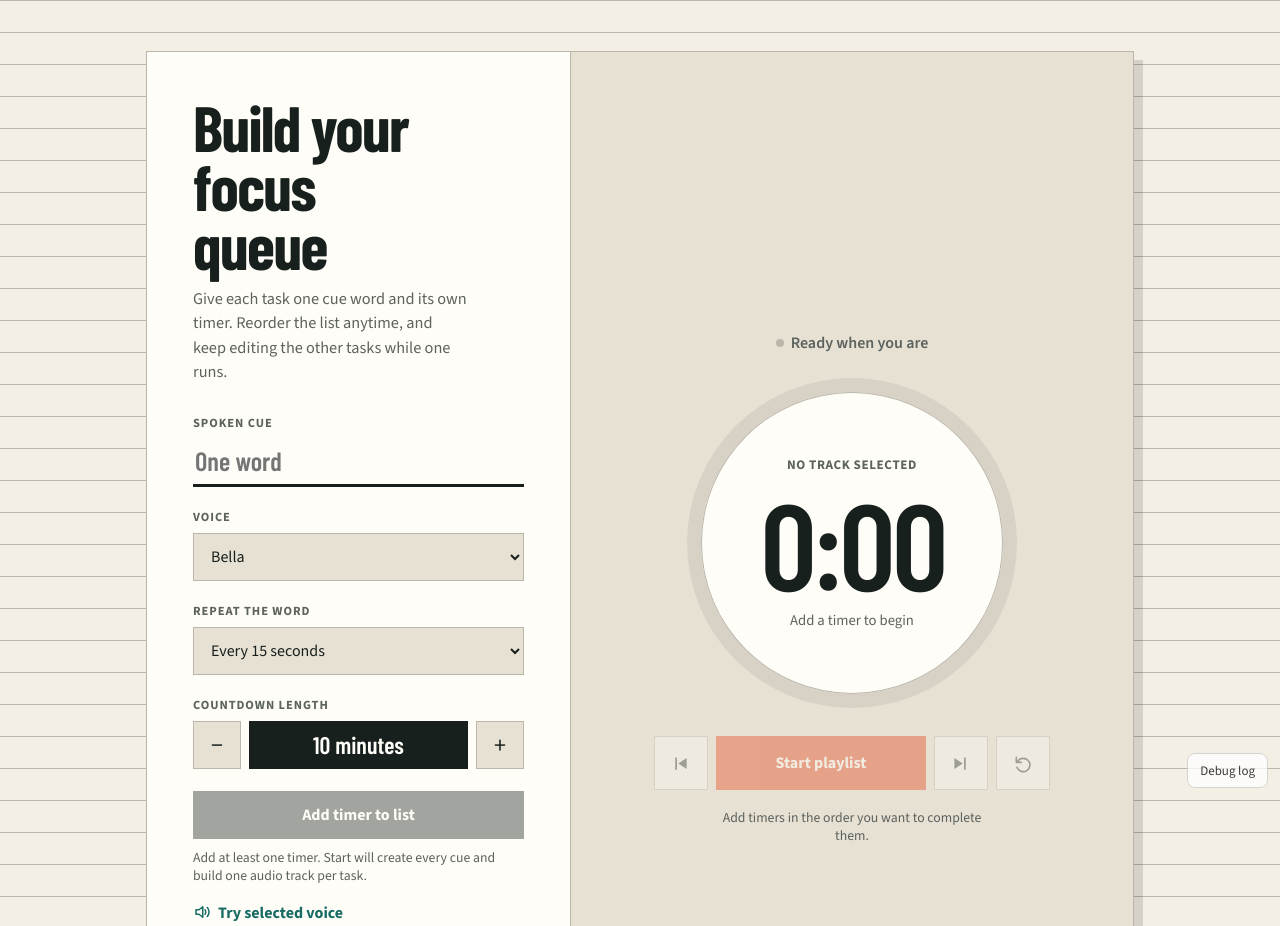
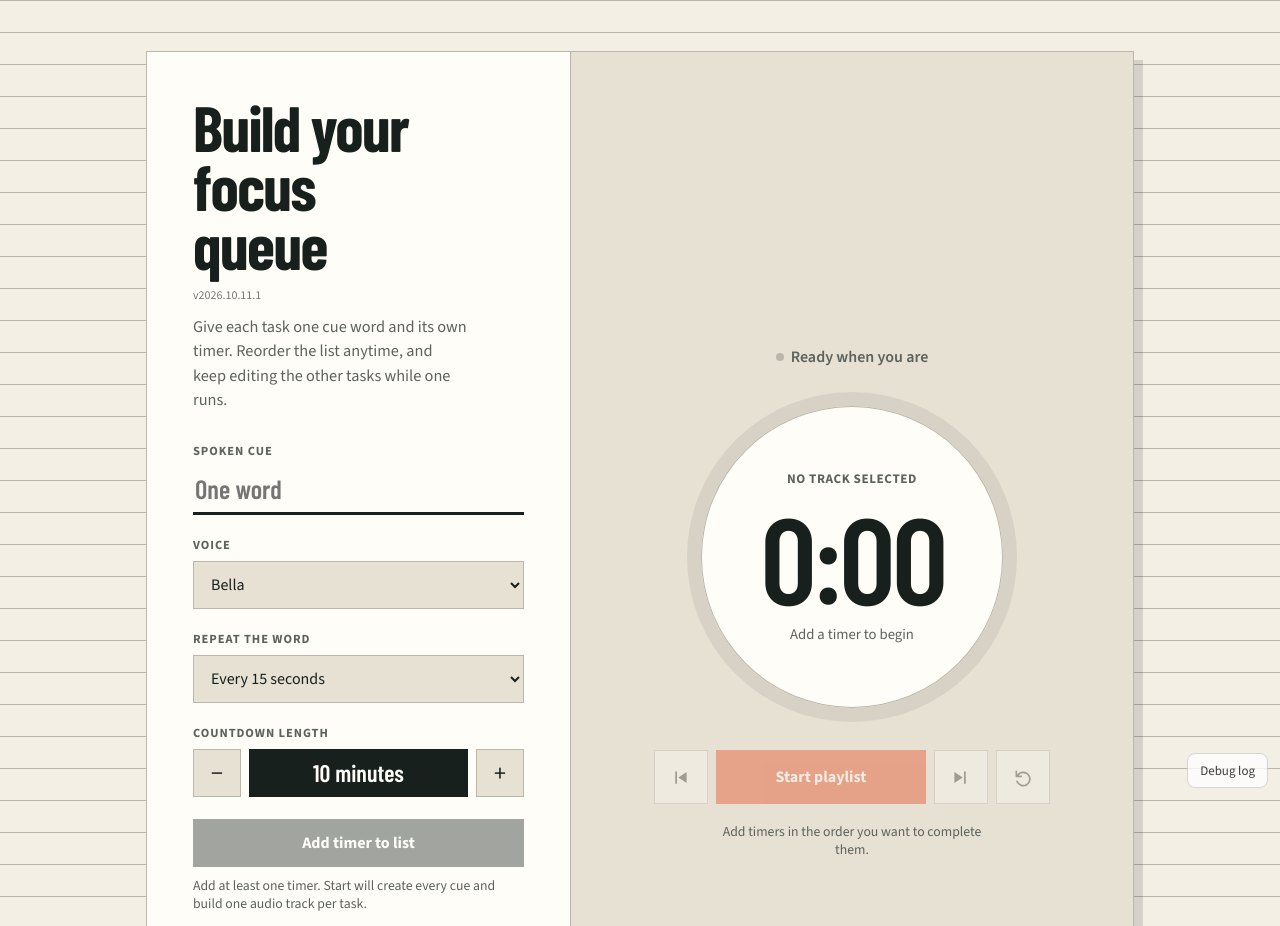
Before and after one commit to aaronjszy/focus-timer, a plain HTML site: page index.html in a window 1280 px wide. Shown: the top 926 px of the page. Drawn offline with nearby package versions, Linux system fonts and the light colour scheme.

Commit message:
Add version indicator v2026.10.11.1

```diff
--- a/index.html
+++ b/index.html
@@ -480,7 +480,7 @@
   <main>
     <section class="shell" id="app" aria-label="Spoken focus countdown">
       <div class="setup">
-        <h1>Build your focus queue</h1>
+        <h1>Build your focus queue</h1><p style="font-size:12px;opacity:0.6;margin-top:4px;">v2026.10.11.1</p>
         <p class="intro">Give each task one cue word and its own timer. Reorder the list anytime, and keep editing the other tasks while one runs.</p>
 
         <div class="field">
```
